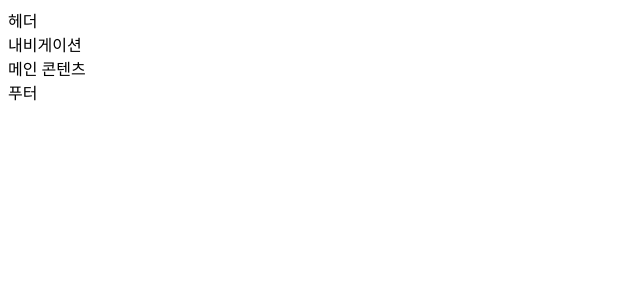
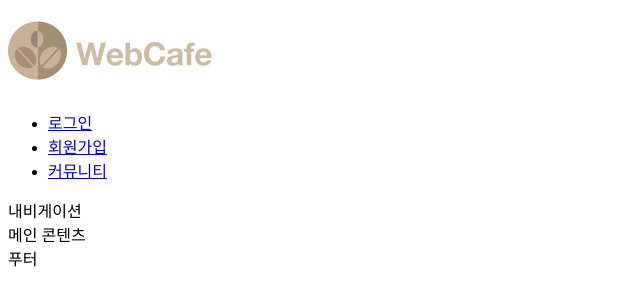
Before and after one commit to jhyeyun1212/RWD, a plain HTML site: page webcafe.html in a window 1280 px wide. Shown: the whole page, without its empty margins (0-640 px from the left). Drawn offline with Linux system fonts and the light colour scheme.

Commit message:
헤더영역 로고 및 텍스트 링크 모음 마크업 완성

```diff
--- a/webcafe.html
+++ b/webcafe.html
@@ -7,7 +7,14 @@
   <title>웹카페 반응형 웹(RWD)</title>
 </head>
 <body>
-  <header class="header">헤더</header>
+  <header class="header">
+    <h1 class="logo"><a href="index.html"><img src="./images/rwd-logo.png" alt="web cafe" title="로고이미지"></a></h1>
+    <ul class="member">
+      <li><a href="#">로그인</a></li>
+      <li><a href="#">회원가입</a></li>
+      <li><a href="#">커뮤니티</a></li>
+    </ul>
+  </header>
   <nav class="navigation">내비게이션</nav>
   <main class="main">메인 콘텐츠</main>
   <footer class="footer">푸터</footer>
```
